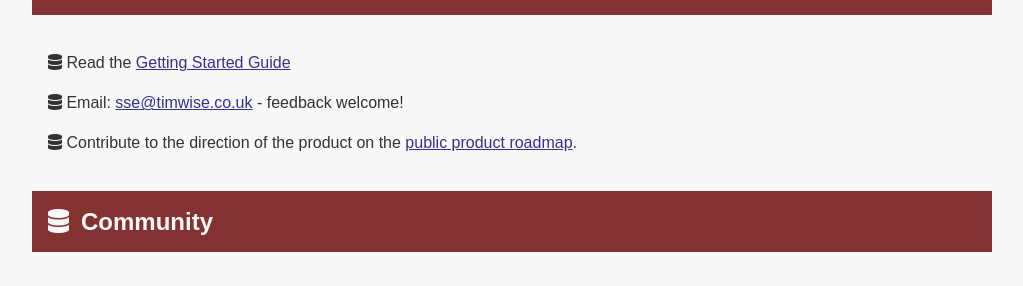
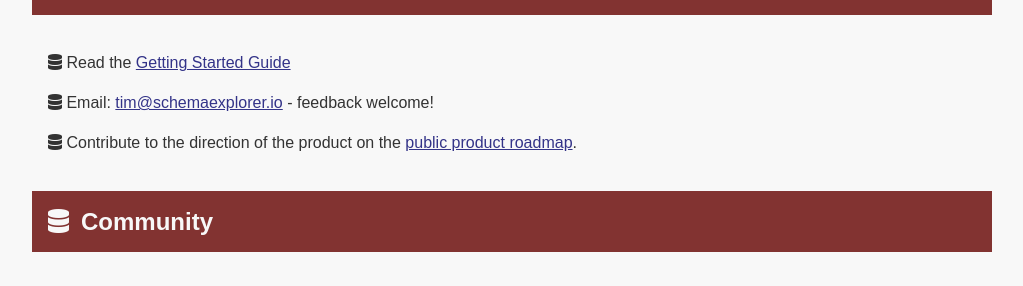
Before and after one commit to timabell/schema-explorer, a Jekyll site: the page built from index.html, in a window 1280 px wide and 900 px high, scrolled down 2709 px. Shown: the part 166-452 px from the top of the window, without its empty margins (128-1151 px from the left). Built offline with Jekyll 4.4.1, drawn with Linux system fonts in a browser that asks for light colours; nearby versions of some CDN libraries.

Commit message:
Update email addresses

```diff
--- a/index.html
+++ b/index.html
@@ -112,11 +112,11 @@ I think you should definitely try out Sql Schema Explorer with one of your own d
 	</p>
 	<p>
 	  <i class="fas fa-database"></i>
-		Team license: <a href="mailto:sse@timwise.co.uk?subject=team-license-request">get in touch</a>.
+		Team license: <a href="mailto:tim@schemaexplorer.io?subject=team-license-request">get in touch</a>.
 	</p>
 	<p>
 	  <i class="fas fa-database"></i>
-		Paid support options: <a href="mailto:sse@timwise.co.uk?subject=paid-support-request">get in touch</a>.
+		Paid support options: <a href="mailto:tim@schemaexplorer.io?subject=paid-support-request">get in touch</a>.
 	</p>
 	-->
 
@@ -128,7 +128,7 @@ I think you should definitely try out Sql Schema Explorer with one of your own d
 	<p>
 	  <i class="fas fa-database"></i>
 	  Email:
-	  <a href="mailto:sse@timwise.co.uk">sse@timwise.co.uk</a> - feedback welcome!
+	  <a href="mailto:tim@schemaexplorer.io">tim@schemaexplorer.io</a> - feedback welcome!
 	</p>
 	<p>
 	  <i class="fas fa-database"></i>
```
